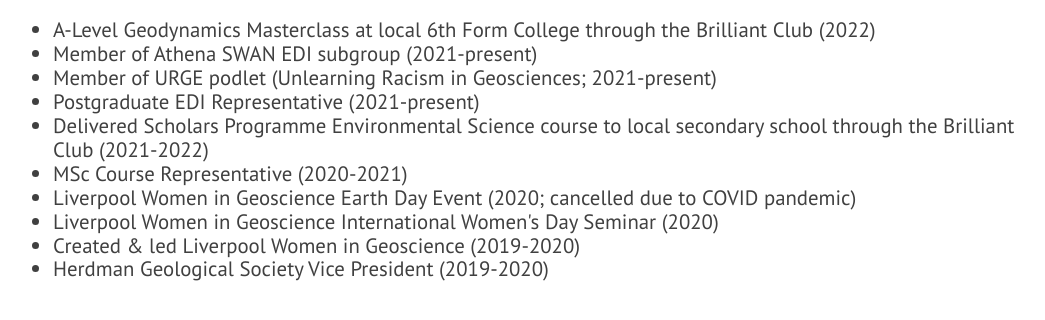
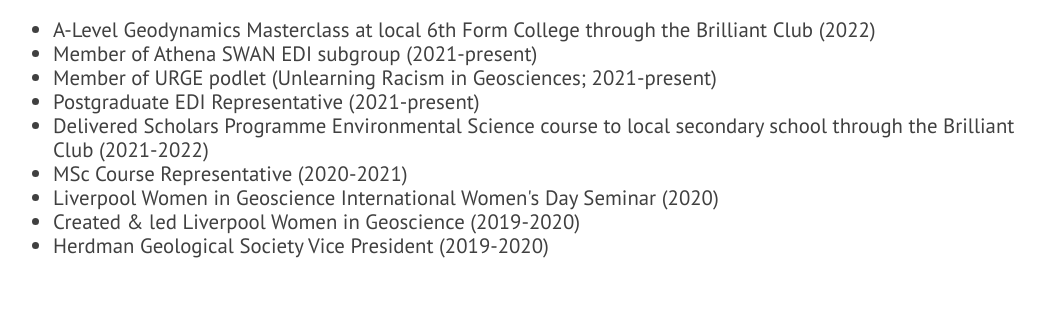
Before and after one commit to AbiPlimmer/AbiPlimmer.github.io, a Jekyll site: the page docs/index.html, which Jekyll copies as it is, in a window 1280 px wide and 900 px high, scrolled down 7085 px, cut to the strip 76-449 px from the top of the window. Shown: the top 320 px of the strip, without its empty margins (115-1160 px from the left). Built offline with Jekyll 4.4.1, drawn with Linux system fonts in a browser that asks for light colours.

Commit message:
tidying up outreach

```diff
--- a/docs/index.html
+++ b/docs/index.html
@@ -499,7 +499,6 @@ In our models, the trajectory of the slab affects the evolution of a sub-superco
                 <li>Postgraduate EDI Representative (2021-present)</li>
                 <li>Delivered Scholars Programme Environmental Science course to local secondary school through the Brilliant Club (2021-2022)</li>
                 <li>MSc Course Representative (2020-2021)</li>
-                <li>Liverpool Women in Geoscience Earth Day Event (2020; cancelled due to COVID pandemic)</li>
                 <li>Liverpool Women in Geoscience International Women's Day Seminar (2020)</li>
                 <li>Created & led Liverpool Women in Geoscience (2019-2020)</li>
                 <li>Herdman Geological Society Vice President (2019-2020)</li></ul>
```
